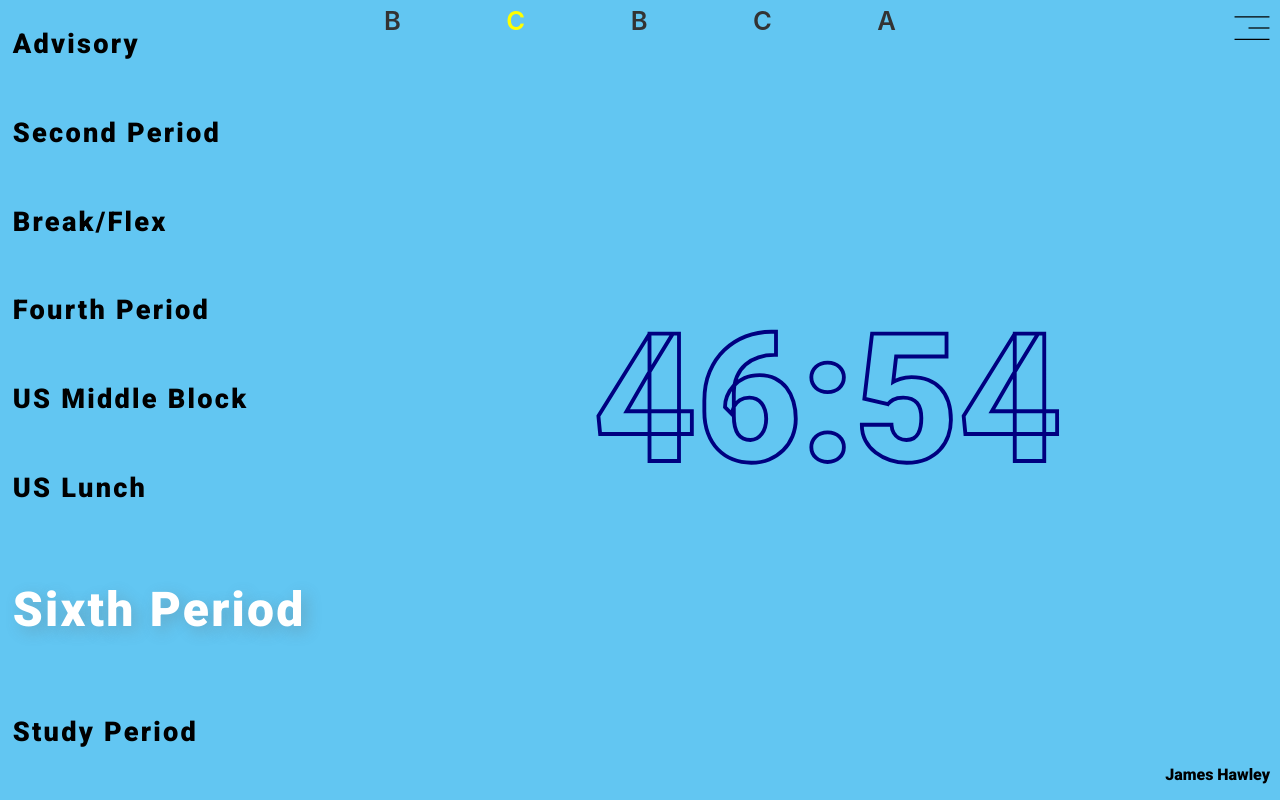
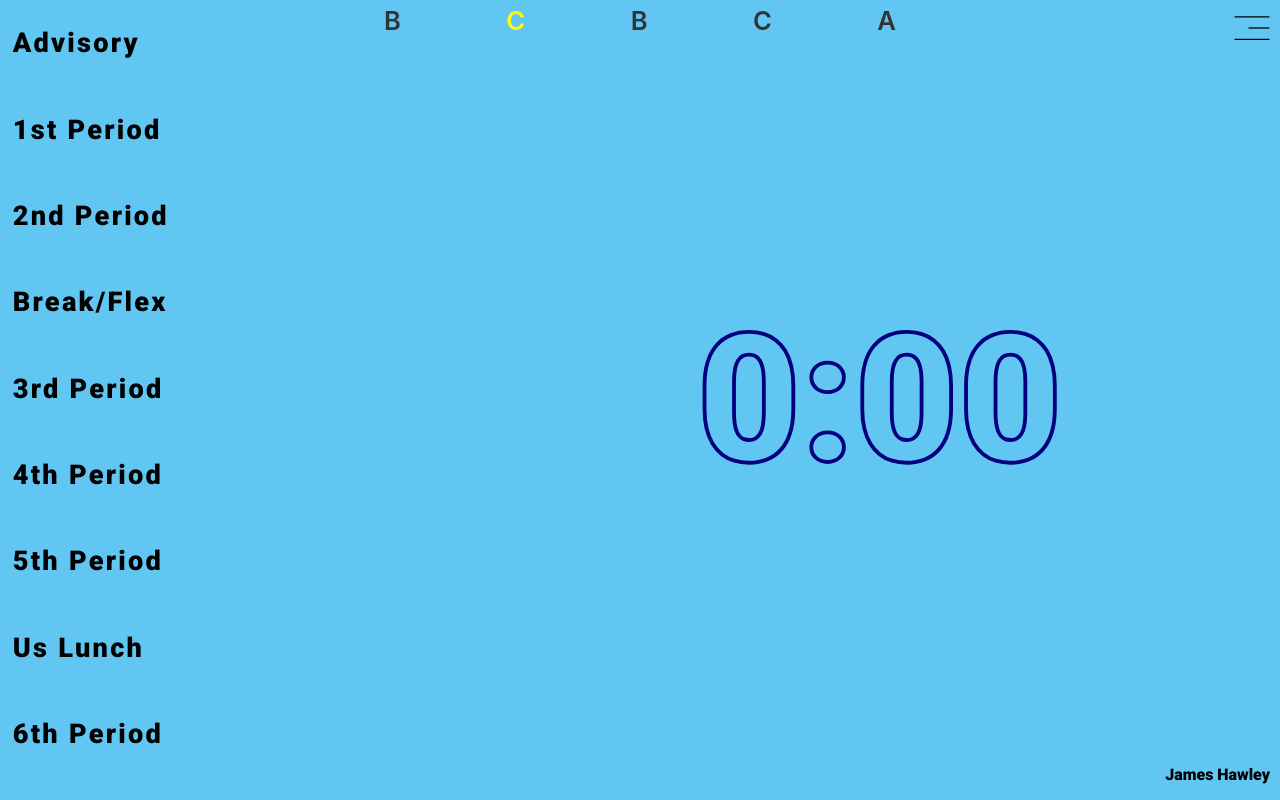
Before and after one commit to jameshawley29/tpstime, a Svelte app: page / in a window 1280 px wide. Built offline with nearby package versions, Linux system fonts and the light colour scheme.

Commit message:
Update stores.js

```diff
--- a/src/stores.js
+++ b/src/stores.js
@@ -1,5 +1,5 @@
 import { writable } from 'svelte/store'
-
+/*
 export let periods = [
     {
       "name": "Advisory",
@@ -58,5 +58,79 @@ export let periods = [
       ]
     }
   ]
+*/
+
+export let periods = [
+  {
+    "name": "Advisory",
+    "time": [
+      "08:00",
+      "08:05"
+    ]
+  },
+  {
+    "name": "1st Period",
+    "time": [
+      "08:10",
+      "08:40"
+    ]
+  },
+  {
+    "name": "2nd Period",
+    "time": [
+      "08:45",
+      "09:15"
+    ]
+  },
+  {
+    "name": "Break/Flex",
+    "time": [
+      "09:20",
+      "09:30"
+    ]
+  },
+  {
+    "name": "3rd Period",
+    "time": [
+      "9:35",
+      "10:05"
+    ]
+  },
+  {
+    "name": "4th Period",
+    "time": [
+      "10:10",
+      "10:40"
+    ]
+  },
+  {
+    "name": "5th Period",
+    "time": [
+      "10:45",
+      "11:15"
+    ]
+  },
+  {
+    "name": "Us Lunch",
+    "time": [
+      "11:20",
+      "11:50"
+    ]
+  },
+  {
+    "name": "6th Period",
+    "time": [
+      "11:55",
+      "12:25"
+    ]
+  },
+  {
+    "name": "7th Period",
+    "time": [
+      "12:30",
+      "13:00"
+    ]
+  }
+]
 
 export let weekSchedule = ["B","C","B","C","A"]
```
